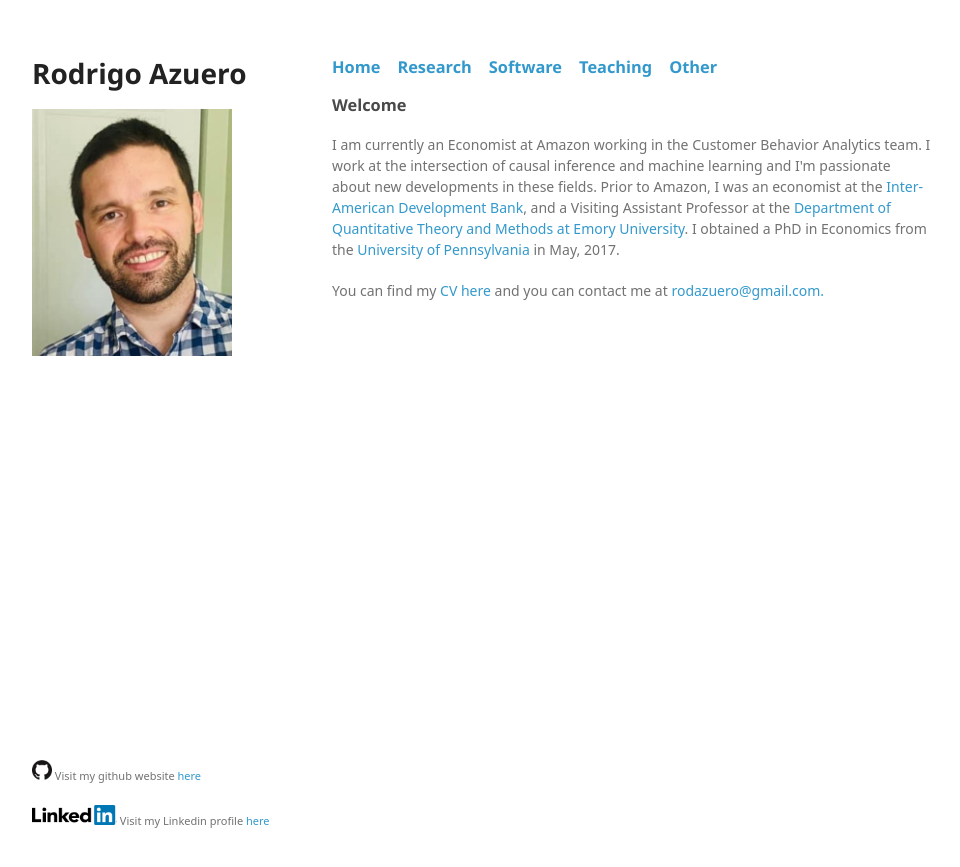
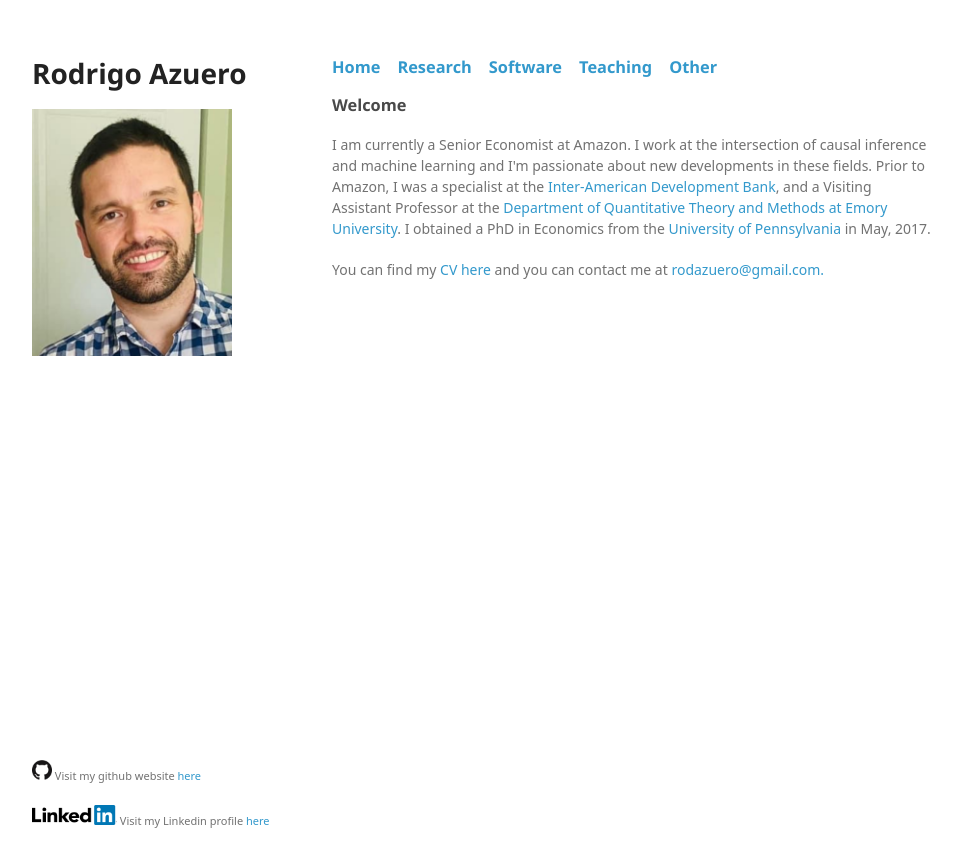
Before and after one commit to rodazuero/rodazuero.github.io, a Jekyll site: the page built from index.html, in a window 1280 px wide. Shown: the top 867 px of the page, without its empty margins (26-986 px from the left). Built offline with Jekyll 4.4.1, drawn with Linux system fonts in a browser that asks for light colours; some web fonts are replaced; Markdown is read by kramdown in place of the engine named in the settings.

Commit message:
Update index.html

```diff
--- a/index.html
+++ b/index.html
@@ -4,7 +4,7 @@
 <h3>
 <a id="welcome-to-github-pages" class="anchor" href="#welcome-to-github-pages" aria-hidden="true"><span aria-hidden="true" class="octicon octicon-link"></span></a>Welcome</h3>
 
-<p><a id="designer-templates" class="anchor" href="#designer-templates" aria-hidden="true"><span aria-hidden="true" class="octicon octicon-link"></span></a>I am currently an Economist at Amazon working in the Customer Behavior Analytics team. I work at the intersection of causal inference and machine learning and I'm passionate about new developments in these fields. Prior to Amazon, I was an economist at the <a href="http://www.iadb.org/en/inter-american-development-bank,2837.html">Inter-American Development Bank</a>, and a Visiting Assistant Professor at the <a href="https://quantitative.emory.edu/">Department of Quantitative Theory and Methods at Emory University</a>. I obtained a PhD in Economics from the <a href="http://www.upenn.edu/">University of Pennsylvania</a> in May, 2017. </p>
+<p><a id="designer-templates" class="anchor" href="#designer-templates" aria-hidden="true"><span aria-hidden="true" class="octicon octicon-link"></span></a>I am currently a Senior Economist at Amazon. I work at the intersection of causal inference and machine learning and I'm passionate about new developments in these fields. Prior to Amazon, I was a specialist at the <a href="http://www.iadb.org/en/inter-american-development-bank,2837.html">Inter-American Development Bank</a>, and a Visiting Assistant Professor at the <a href="https://quantitative.emory.edu/">Department of Quantitative Theory and Methods at Emory University</a>. I obtained a PhD in Economics from the <a href="http://www.upenn.edu/">University of Pennsylvania</a> in May, 2017. </p>
 <p>
  You can find my<a href="{{site.baseurl}}/files/AcademicCV.pdf"> CV here</a> and you can contact me  at <a href="mailto:rodazuero@gmail.com" target="_top">rodazuero@gmail.com. </a> </p>
 </h3>
```
